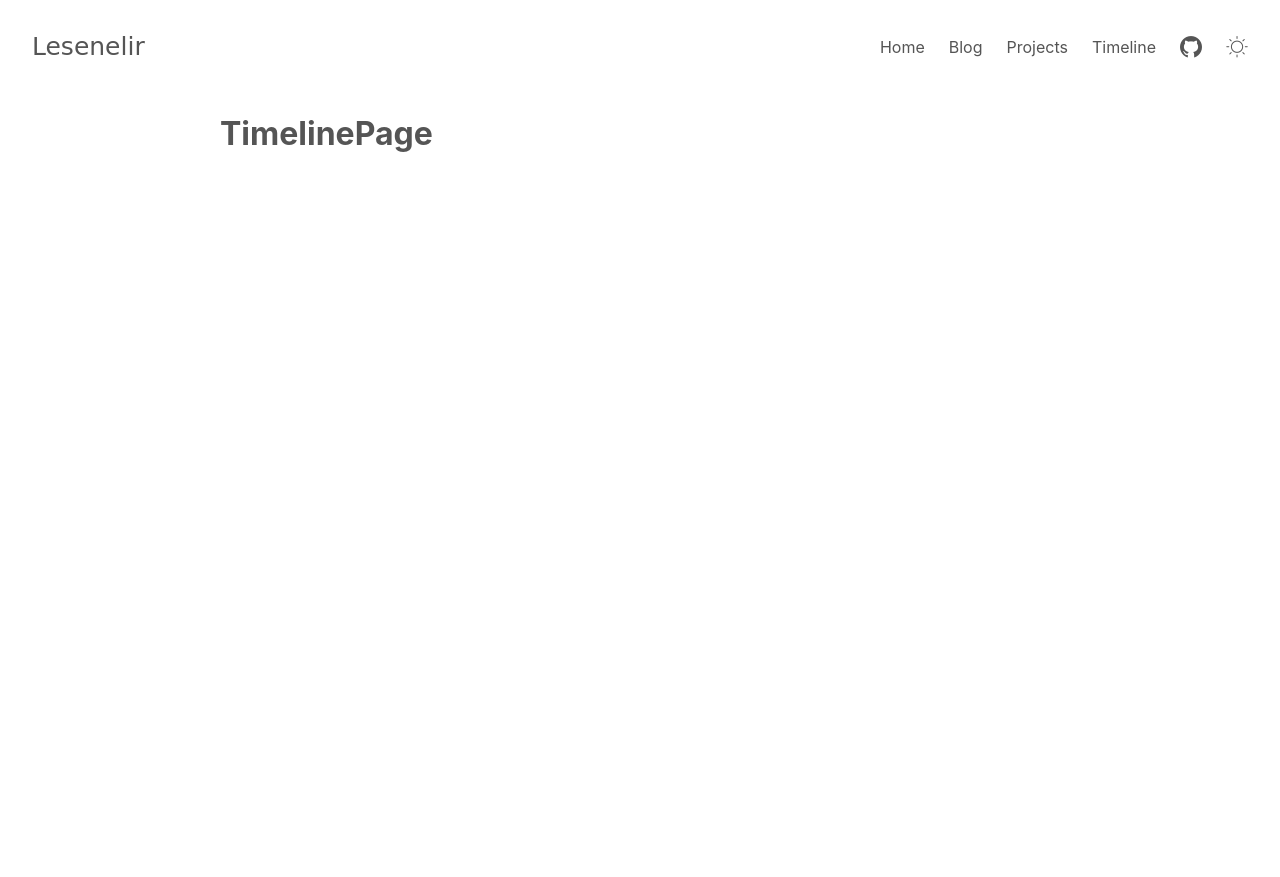
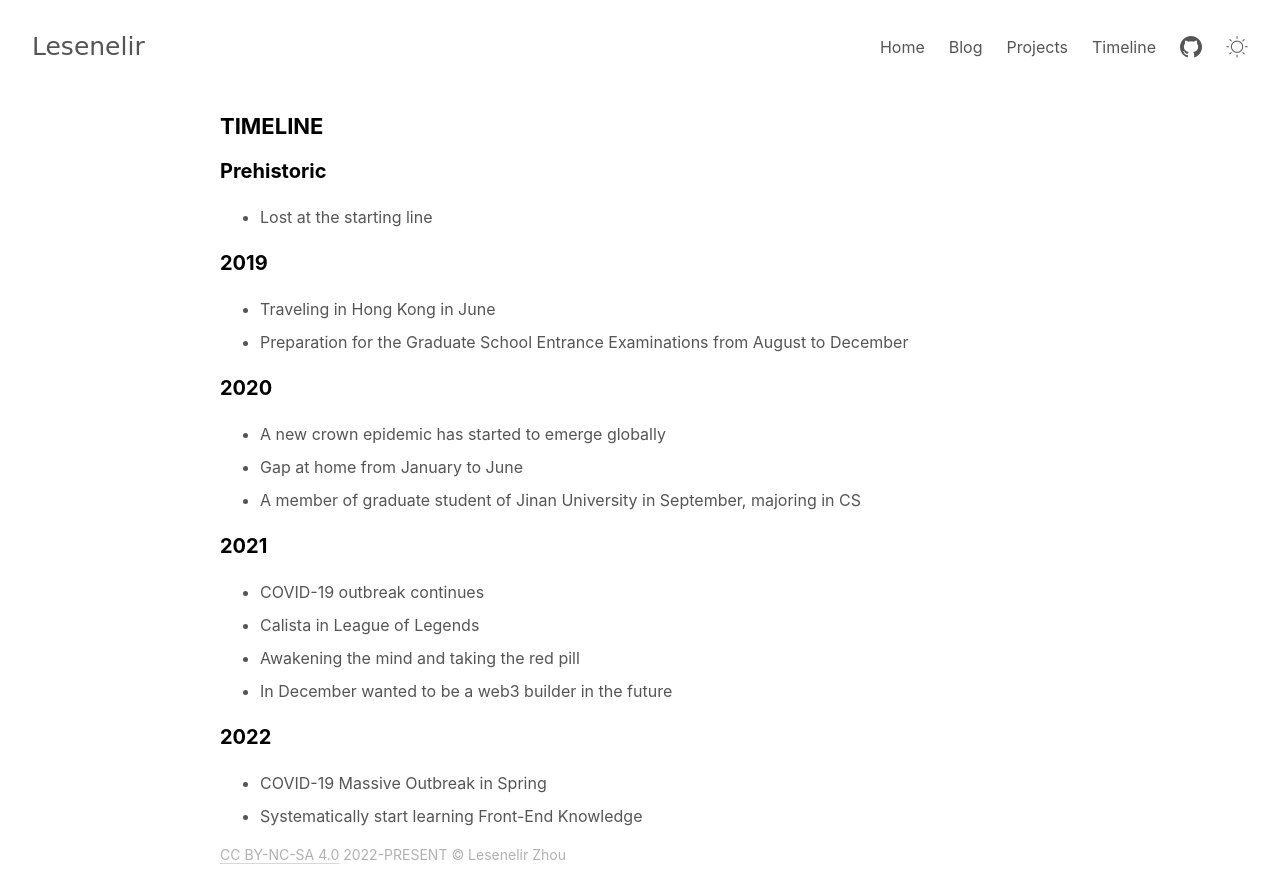
Before and after one commit to lesenelir/lesenelir.zz, a Next.js app: page /timeline in a window 1280 px wide. Before the commit the page ends 800 px from the top, so only its background shows below. Built offline with nearby package versions, Linux system fonts and the light colour scheme.

Commit message:
feat: add timeline page

```diff
--- /dev/null
+++ b/lib/timeTool.js
@@ -0,0 +1,35 @@
+import path from 'node:path'
+import fsPromises from 'node:fs/promises'
+import matter from "gray-matter"
+import {unified} from 'unified'
+import remarkParse from 'remark-parse'
+import remarkRehype from 'remark-rehype'
+import rehypeSanitize from 'rehype-sanitize'
+import rehypeStringify from 'rehype-stringify'
+
+async function getTimePost() {
+  const filePath = path.join(process.cwd(), 'public', 'timeline', 'timeline.md')
+  const file = await fsPromises.readFile(filePath, {
+    encoding: 'utf-8'
+  })
+
+  const matterResult = matter(file)
+
+  const fileContent = await unified()
+    .use(remarkParse)
+    .use(remarkRehype)
+    .use(rehypeSanitize)
+    .use(rehypeStringify)
+    .process(matterResult.content)
+  const contentHtml = fileContent.value
+
+  return {
+    contentHtml,
+    ...matterResult.data
+  }
+
+}
+
+export {
+  getTimePost
+}
--- a/pages/timeline/index.js
+++ b/pages/timeline/index.js
@@ -1,13 +1,31 @@
 import Layout from "../../components/layout"
+import Footer from "../../components/footer"
+import {getTimePost} from "../../lib/timeTool"
 
-function TimelinePage() {
+function TimelinePage(props) {
+  const {timelineData} = props
+
   return (
     <>
       <Layout>
-        <h1>TimelinePage</h1>
+        <article className='md'>
+          <div dangerouslySetInnerHTML={{ __html: timelineData.contentHtml }} />
+        </article>
+        <Footer/>
       </Layout>
     </>
   )
 }
 
 export default TimelinePage
+
+export async function getStaticProps() {
+  const timelineData = await getTimePost()
+  console.log(timelineData)
+
+  return {
+    props: {
+      timelineData
+    }
+  }
+}
--- /dev/null
+++ b/public/timeline/timeline.md
@@ -0,0 +1,27 @@
+---
+title: 'Timeline'
+date: '2020-06-08'
+---
+## **TIMELINE**
+
+### Prehistoric
+-  Lost at the starting line
+
+###  2019
+- Traveling in Hong Kong in June
+- Preparation for the Graduate School Entrance Examinations from August to December
+
+### 2020
+- A new crown epidemic has started to emerge globally
+- Gap at home from January to June
+- A member of graduate student of Jinan University in September, majoring in CS
+
+### 2021
+- COVID-19 outbreak continues
+- Calista in League of Legends
+- Awakening the mind and taking the red pill
+- In December wanted to be a web3 builder in the future
+
+### 2022
+- COVID-19 Massive Outbreak in Spring
+- Systematically start learning Front-End Knowledge
```
